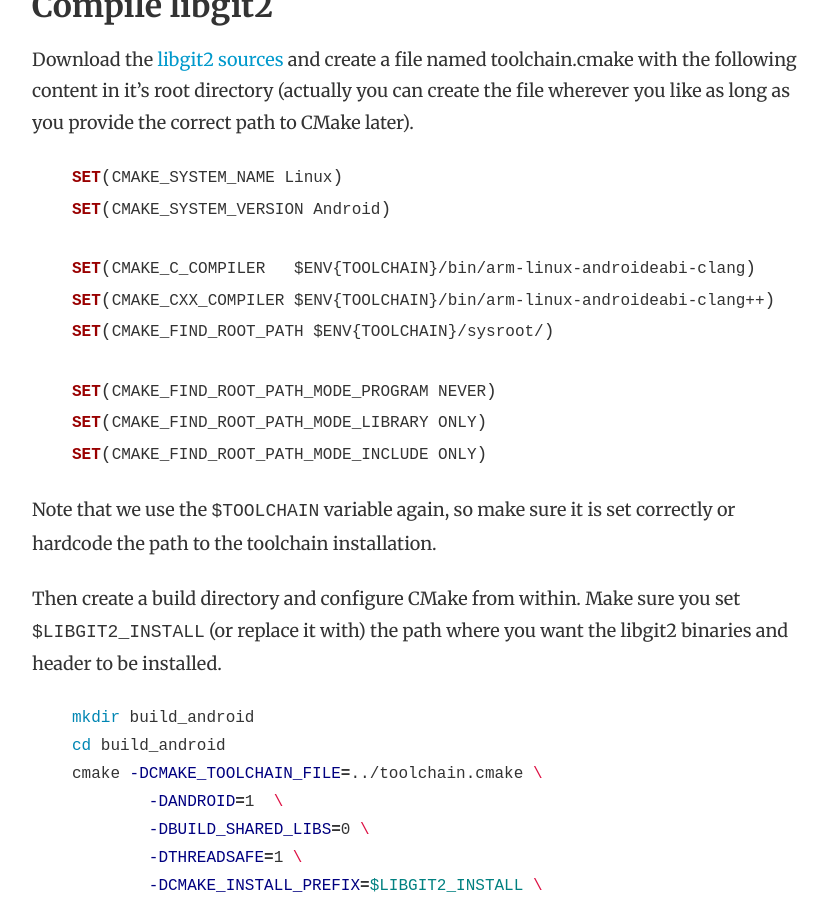
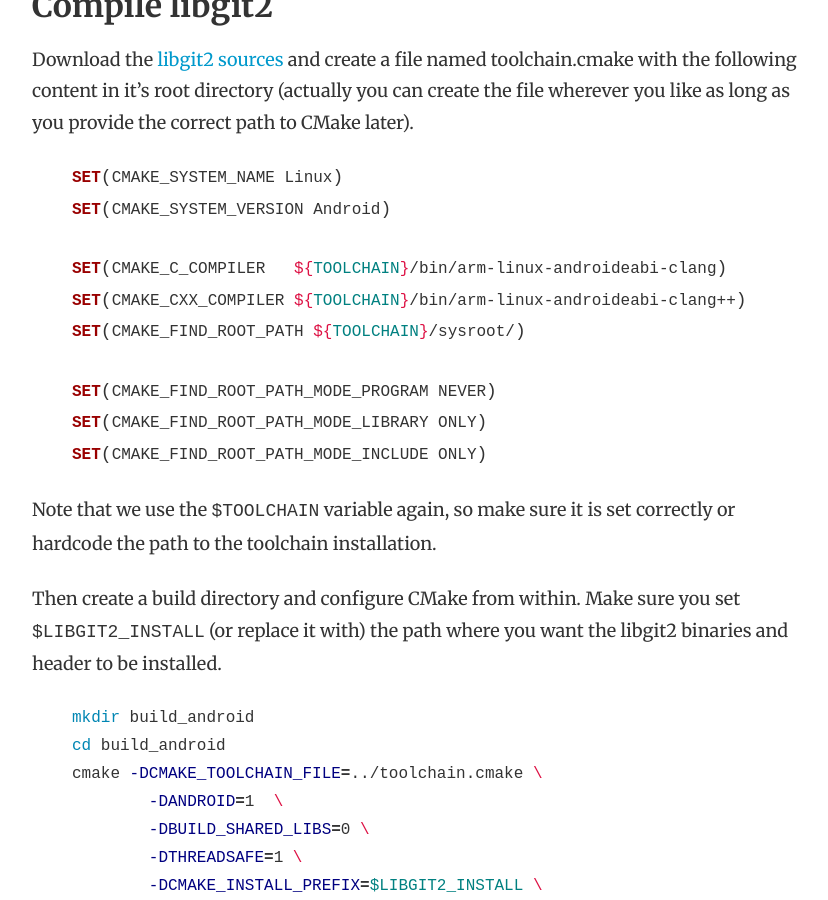
Before and after one commit to worblehat/worblehat.github.io, a Jekyll site: the page built from _posts/2014-03-05-Compiling_libgit2_for_Android.md, in a window 1280 px wide and 900 px high, scrolled down 1976 px. Shown: the whole window, without its empty margins (224-1052 px from the left). Built offline with Jekyll 4.4.1, drawn with Linux system fonts in a browser that asks for light colours; Markdown is read by kramdown in place of the engine named in the settings.

Commit message:
Environment variable use in cmake.

```diff
--- a/_posts/2014-03-05-Compiling_libgit2_for_Android.md
+++ b/_posts/2014-03-05-Compiling_libgit2_for_Android.md
@@ -83,9 +83,9 @@
 SET(CMAKE_SYSTEM_NAME Linux)
 SET(CMAKE_SYSTEM_VERSION Android)
 
-SET(CMAKE_C_COMPILER   $ENV{TOOLCHAIN}/bin/arm-linux-androideabi-clang)
-SET(CMAKE_CXX_COMPILER $ENV{TOOLCHAIN}/bin/arm-linux-androideabi-clang++)
-SET(CMAKE_FIND_ROOT_PATH $ENV{TOOLCHAIN}/sysroot/)
+SET(CMAKE_C_COMPILER   ${TOOLCHAIN}/bin/arm-linux-androideabi-clang)
+SET(CMAKE_CXX_COMPILER ${TOOLCHAIN}/bin/arm-linux-androideabi-clang++)
+SET(CMAKE_FIND_ROOT_PATH ${TOOLCHAIN}/sysroot/)
 
 SET(CMAKE_FIND_ROOT_PATH_MODE_PROGRAM NEVER)
 SET(CMAKE_FIND_ROOT_PATH_MODE_LIBRARY ONLY)
```
